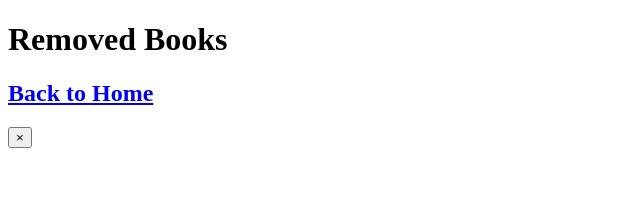
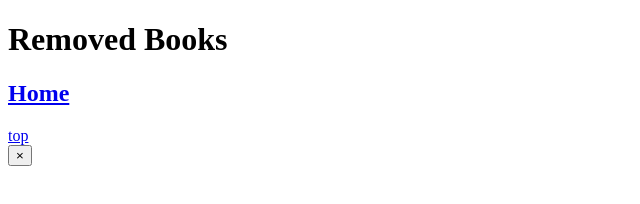
Before and after one commit to popoolahussein/Awesome-books, a website built with Vite: page bin.html in a window 1280 px wide. Shown: the whole page, without its empty margins (0-640 px from the left). Built offline with nearby package versions, Linux system fonts and the light colour scheme.

Commit message:
docs: formated html file to enhance visibility

```diff
--- a/bin.html
+++ b/bin.html
@@ -26,13 +26,14 @@
     <header>
       <h1 class="head">Removed Books</h1>
     </header>
-    <main>
+    <main class="main-bin">
+      <a class="bin-a" href="index.html">
+        <h2 class="back-home">Home</h2>
+      </a>
       <div id="removed-book-list"></div>
-      <a href="index.html">
-        <h2 class="back-home">Back to Home</h2>
-      </a>
+      <a class="bin-a" href="#">top</a>
 
-      <!-- Modal section -->
+      <!--? Modal section -->
       <div id="message-modal" class="modal" aria-hidden="true" role="dialog">
         <div class="modal-content" role="document">
           <button type="button" class="close" aria-label="Close">&times;</button>
```
